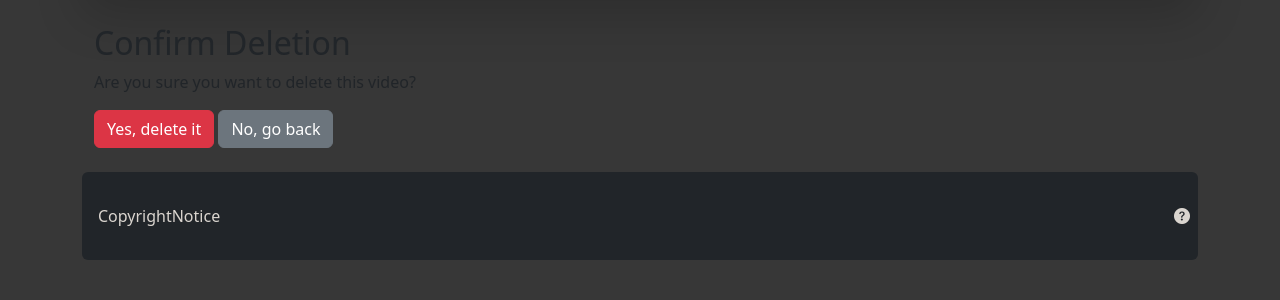
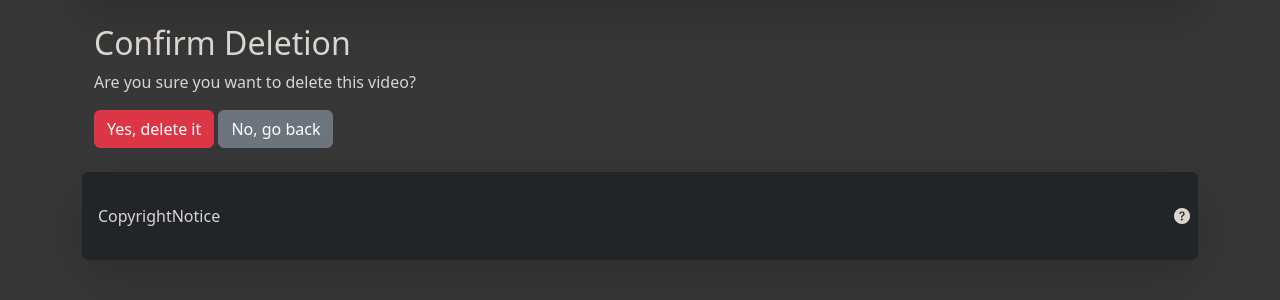
Before and after one commit to StevenT04/ShortsFromLongs, a Django app: page /confirm-delete/1/ in a window 1280 px wide. Shown: the part 104-404 px from the top of the page. Run offline with Django 4.2, Linux system fonts and the light colour scheme; tables that the repository leaves empty hold one stand-in row (values such as "Sample post"); some libraries are stand-ins or nearby versions.

Commit message:
more elegance added

```diff
--- a/templates/footer.html
+++ b/templates/footer.html
@@ -1,7 +1,7 @@
 {% load static %}
 {% load i18n %}
 
-<footer class="bg-dark outline d-flex flex-wrap justify-content-between align-items-center py-3 my-4 rounded">
+<footer class="bg-dark outline d-flex flex-wrap justify-content-between align-items-center shadow-lg py-3 my-4 rounded">
     <p class="col-md-4 mb-0 text-body-secondary p-3">{% trans 'CopyrightNotice' %}</p>
     <ul class="nav col-md-4 justify-content-end">
       <li class="nav-item"><a href="{% url 'page_about' %}" class="nav-link px-2 text-body-secondary p-2"><i class="bi bi-question-circle-fill"></i></a></li>
--- a/trans_parse_process/templates/confirm_delete.html
+++ b/trans_parse_process/templates/confirm_delete.html
@@ -2,7 +2,7 @@
 {% load i18n %}
 
 {% block content %}
-<div class="container mt-4">
+<div class="container mt-4 text-body-secondary">
     <h2>{% trans "Confirm Deletion" %}</h2>
     <p>{% trans "Are you sure you want to delete this video?" %}</p>
 
```
